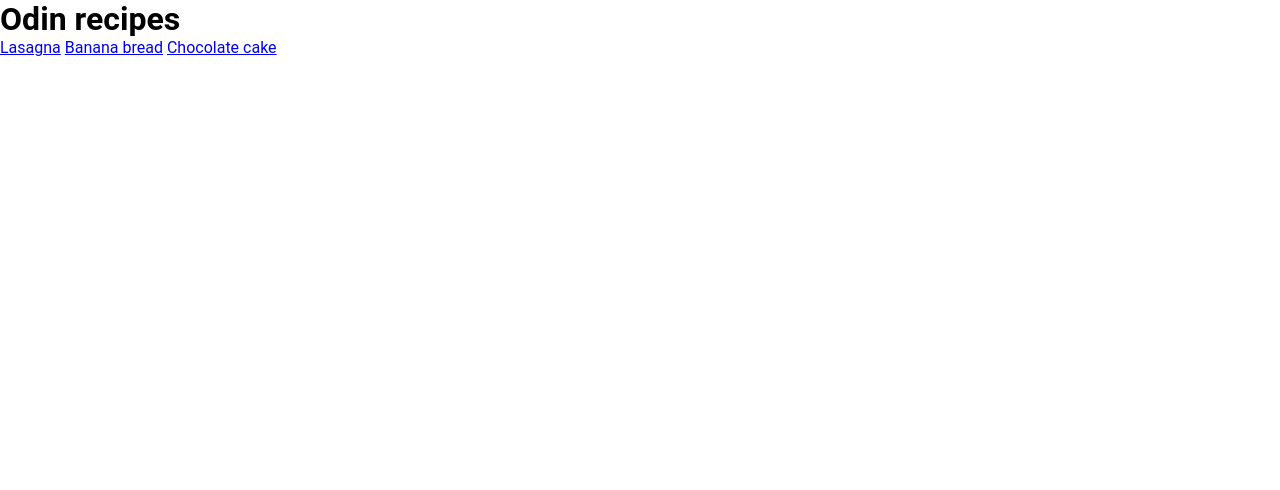
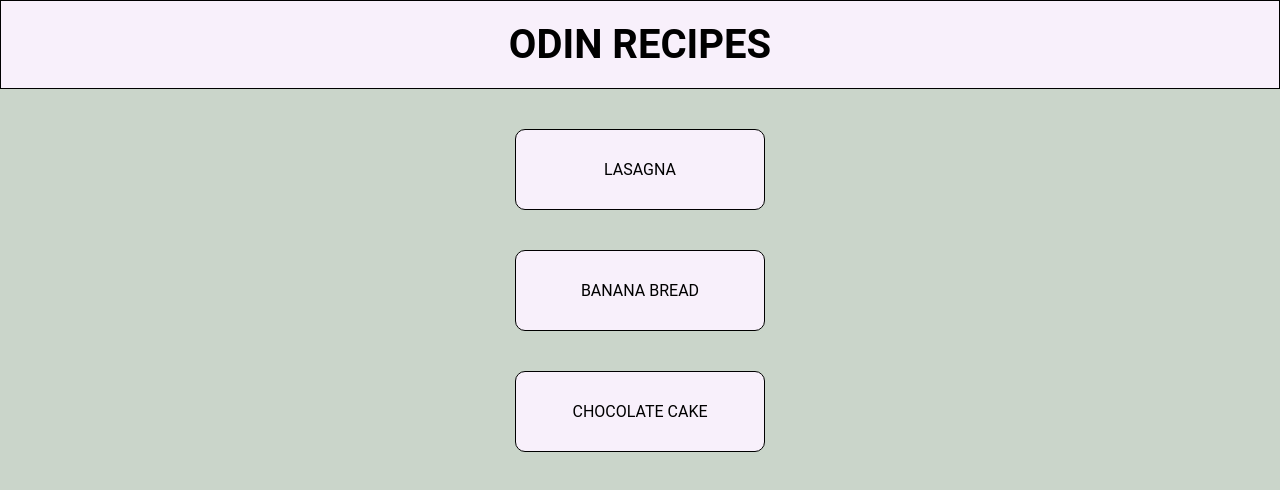
Before and after one commit to razvanionescu26/odin-recipes, a plain HTML site: page index.html in a window 1280 px wide. Drawn offline with Linux system fonts and the light colour scheme.

Commit message:
style: style and layout home page (#5)

```diff
--- a/css/global.css
+++ b/css/global.css
@@ -1,4 +1,9 @@
+/*
+ * Will use this colorway also on main branch; just don't forget to do it
+ */
+
 * {
+    background-color: #CAD5CA;
     font-family: Roboto, Arial, Helvetica, sans-serif;
     margin: 0px;
     padding: 0px;
--- a/css/homepage.css
+++ b/css/homepage.css
@@ -0,0 +1,39 @@
+/* Common styling */
+
+.header h1, .header, .menu-section a {
+    background-color: #F8F0FB;
+    text-transform: uppercase;
+}
+
+.header, .menu-section a {
+    border: 1px solid black;
+}
+
+/* Header styling */
+
+h1 {
+    font-size: 40px;
+    text-align: center;
+    margin: 20px 0px;
+}
+
+.header {
+    margin-bottom: 30px;
+}
+
+/* Recipe menu styling */
+
+a {
+    /* If I don't do this, elements are not inside div (likely because anchors are inline by default) */
+    display: block;
+}
+
+.menu-section a {
+    color: black;
+    padding: 30px;
+    width: 250px;
+    border-radius: 10px;
+    margin: 40px auto;
+    text-align: center;
+    text-decoration: none;
+}
--- a/index.html
+++ b/index.html
@@ -8,9 +8,13 @@
     </head>
 
     <body>
+    <div class="header">
         <h1>Odin recipes</h1>
+    </div>
+    <div class="menu-section">
         <a href="recipes/lasagna.html">Lasagna</a>
         <a href="recipes/banana-bread.html">Banana bread</a>
         <a href="recipes/chocolate-cake.html">Chocolate cake</a>
+    </div>
     </body>
 </html>
```
